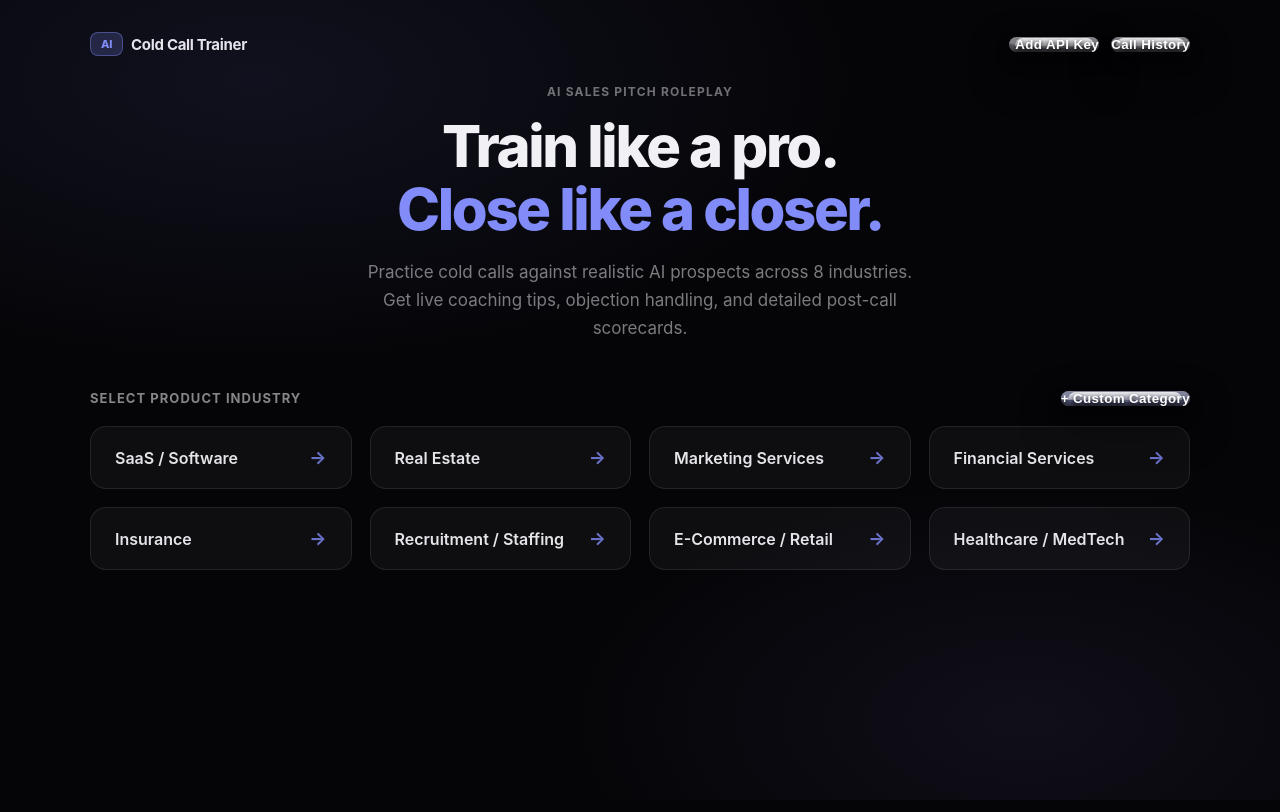
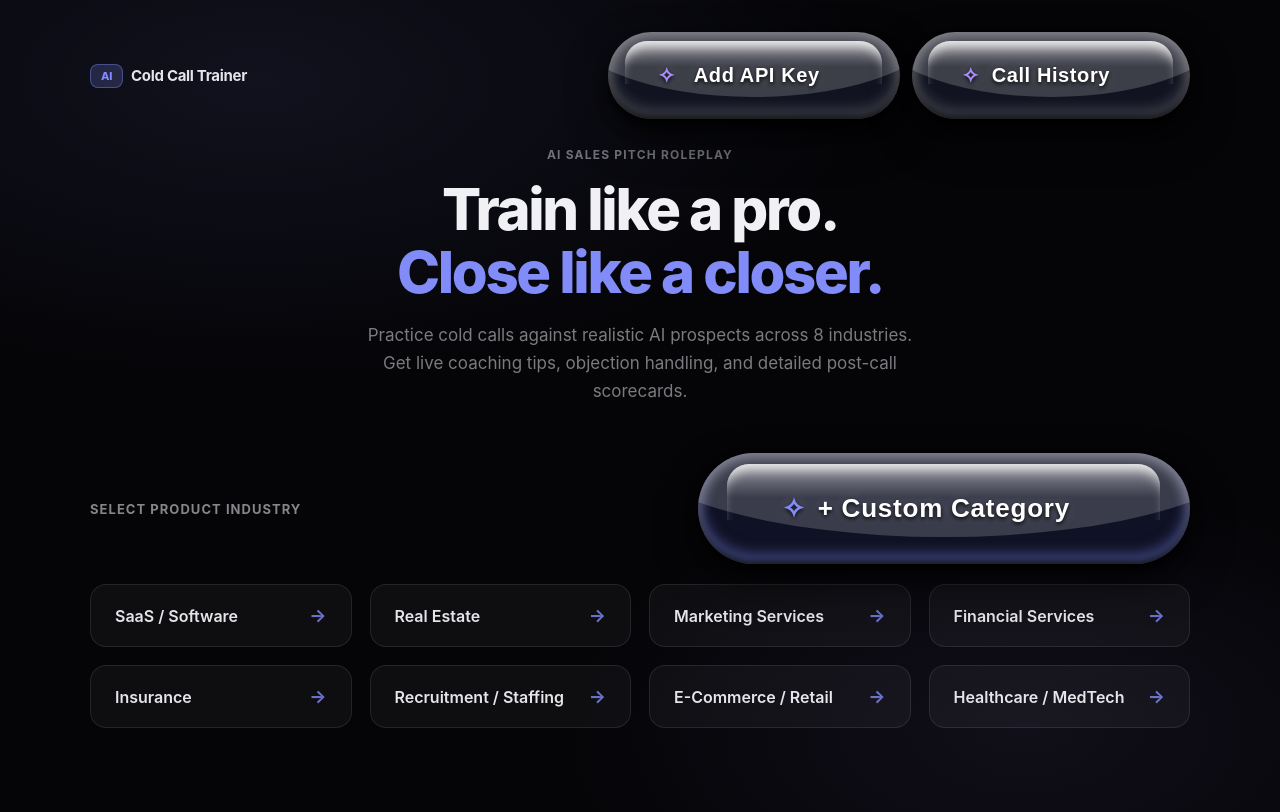
Before and after one commit to Megh36/ai-cold-call-trainer, a Next.js app: page / in a window 1280 px wide. Built offline with nearby package versions, Linux system fonts and the light colour scheme.

Commit message:
Fix size prop mapping in Pearl Button to ensure large sizes apply correctly

```diff
--- a/components/ui/pearl-button.jsx
+++ b/components/ui/pearl-button.jsx
@@ -208,7 +208,7 @@ export const PearlButton = ({
       />
 
       <button
-        className={`pearl-button pearl-button-${size} ${className}`}
+        className={`pearl-button pearl-button-${{ small: "sm", medium: "md", large: "lg" }[size] || size || "md"} ${className}`}
         disabled={disabled}
         onClick={onClick}
         style={{
--- a/components/ui/pearl-button.tsx
+++ b/components/ui/pearl-button.tsx
@@ -215,7 +215,7 @@ export const PearlButton: React.FC<PearlButtonProps> = ({
       />
 
       <button
-        className={`pearl-button pearl-button-${size} ${className}`}
+        className={`pearl-button pearl-button-${{ small: "sm", medium: "md", large: "lg" }[size as string] || size || "md"} ${className}`}
         disabled={disabled}
         onClick={onClick}
         style={{
```
